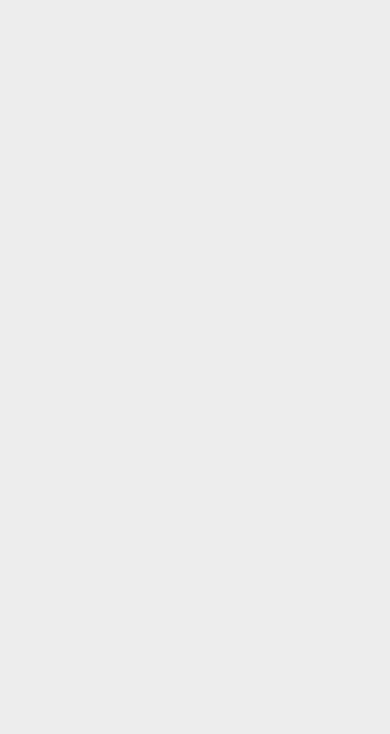
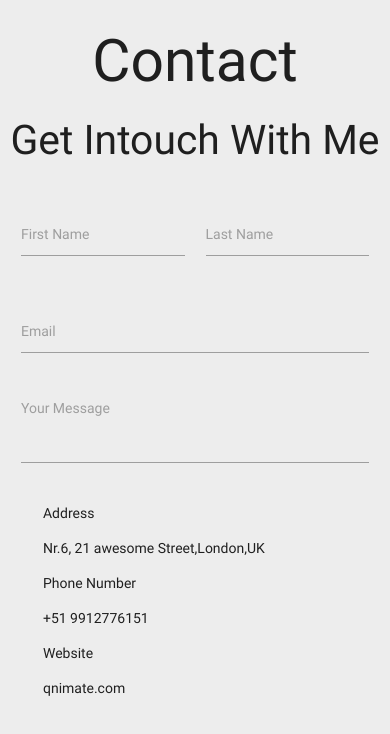
Before and after one commit to MaiaRT46RRRRRRR/Leccion_34_Proyecto-Materialize, a plain HTML site: page index.html in a window 390 px wide. Drawn offline with nearby package versions, Linux system fonts and the light colour scheme.

Commit message:
mobile and desktop

```diff
--- a/assets/js/main.js
+++ b/assets/js/main.js
@@ -0,0 +1,2 @@
+
+  $('#textarea1').trigger('autoresize');
--- a/index.html
+++ b/index.html
@@ -15,9 +15,64 @@
     </header>
     <section id="aboutme"></section>
     <section id="portafolio"></section>
-    <section id="contact"></section>
+    <section id="contact">
+      <div class="row">
+      <div class="text-contact col s12 center-align">
+        <h1>Contact</h1>
+        <h3>Get Intouch With Me</h3>
+      </div>
+      </div>
+      <div class="row">
+
+        <form class="col s12 m6">
+          <div class="row">
+            <div class="input-field col s6 m6">
+              <input  id="first_name" type="text" class="validate">
+              <label for="first_name">First Name</label>
+            </div>
+            <div class="input-field col s6 m6">
+              <input id="last_name" type="text" class="validate">
+              <label for="last_name">Last Name</label>
+            </div>
+          </div>
+
+            <div class="input-field col s12">
+              <input id="email" type="email" class="validate">
+              <label for="email">Email</label>
+            </div>
+          <!--
+            <div class="col s12">
+              This is an inline input field:
+              <div class="input-field inline">
+                <input id="email" type="email" class="validate">
+                <label for="email" data-error="wrong" data-success="right">Email</label>
+              </div>
+            </div>
+          -->
+            <div class="input-field col s12">
+              <textarea id="textarea1" class="materialize-textarea"></textarea>
+              <label for="textarea1">Your Message</label>
+            </div>
+
+        </form>
+        <div class="information col s11 offset-s1 m6">
+          <p>Address</p>
+          <p>Nr.6, 21 awesome Street,London,UK</p>
+          <p>Phone Number</p>
+          <p>+51 9912776151</p>
+          <p>Website</p>
+          <p>qnimate.com</p>
+
+        </div>
+
+
+      </div>
+
+
+
+    </section>
     <footer></footer>
-    <script type="text/javascript" src="assets/js/jquery-3.3.3.min.js"></script>
+    <script type="text/javascript" src="assets/js/jquery-3.1.1.min.js"></script>
     <script type="text/javascript" src="assets/js/materialize.min.js"></script>
     <script type="text/javascript" src="assets/js/main.js"></script>
   </body>
```
